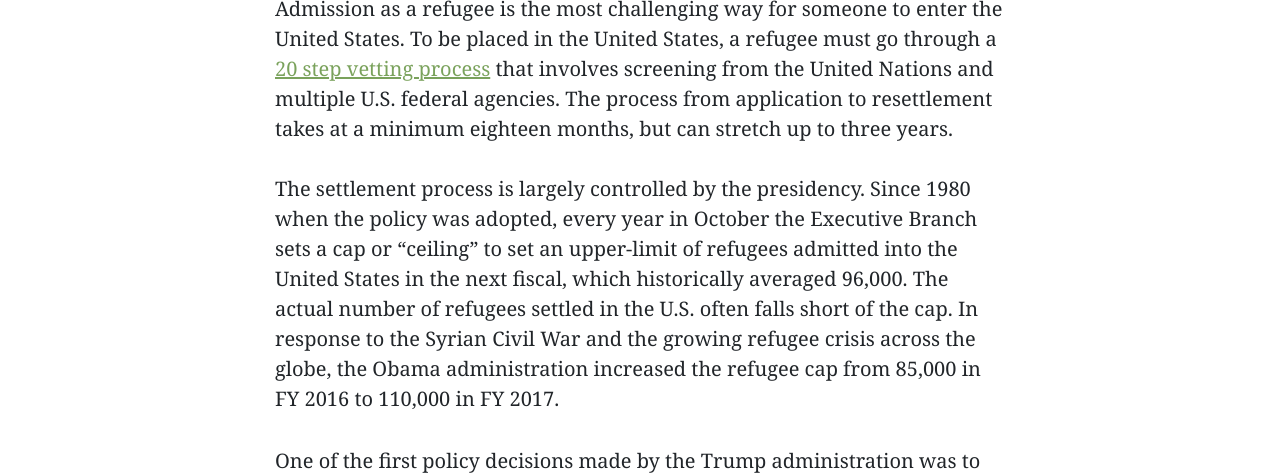
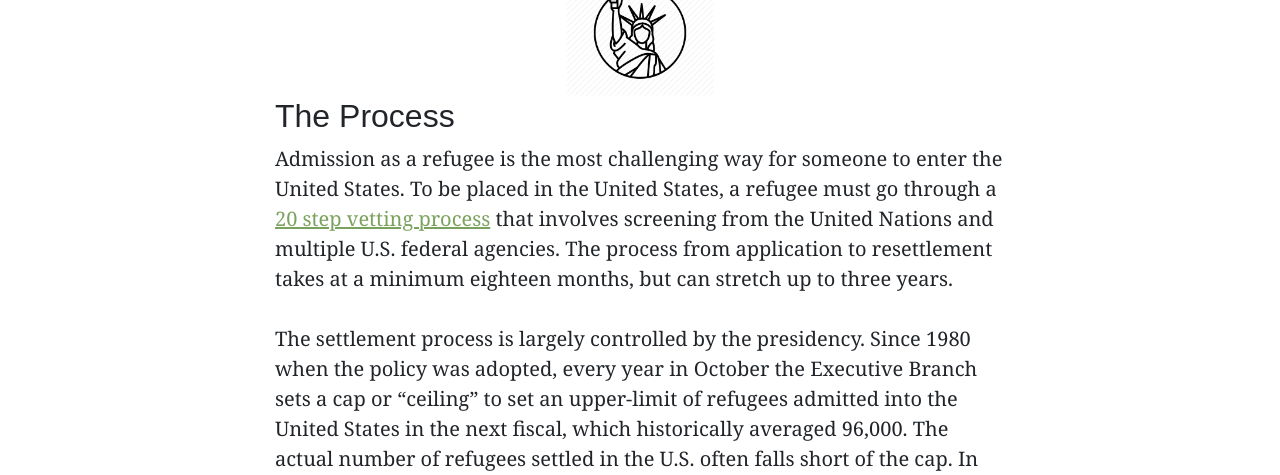
Before and after one commit to lennajohnsen/lennajohnsen.github.io, a website with bundled scripts: page index.html in a window 1280 px wide. Shown: the part 625-1100 px from the top of the page. Built offline with nearby package versions, Linux system fonts and the light colour scheme; no server answers; a web font is replaced by a local one.

Commit message:
capChart updates and image

```diff
--- a/index.html
+++ b/index.html
@@ -64,6 +64,15 @@
       </div>
     </div>
   </section> -->
+
+  <div class="container">
+      <div class="row">
+        <div class="col-lg-8 mx-auto">
+              <img src= "images/bringmeyourtiredyourweakyourhungry.png" width = "150" class = "center">
+        </div>
+      </div>
+    </div>
+
 
   <!-- <section id="process">
     <div class="container">
--- a/js/capChart.js
+++ b/js/capChart.js
@@ -1,4 +1,3 @@
-
 
 
 const makeRequest = async() => {
@@ -309,7 +308,7 @@
      .delay(9000)
      .style("fill", "black")
      .style("font-size", 8)
-     .style("font-weight", "bold")
+   //  .style("font-weight", "bold")
    // .on("end", function () {
    //   debugger;
    //   d3.select(this).call(transition);
```
